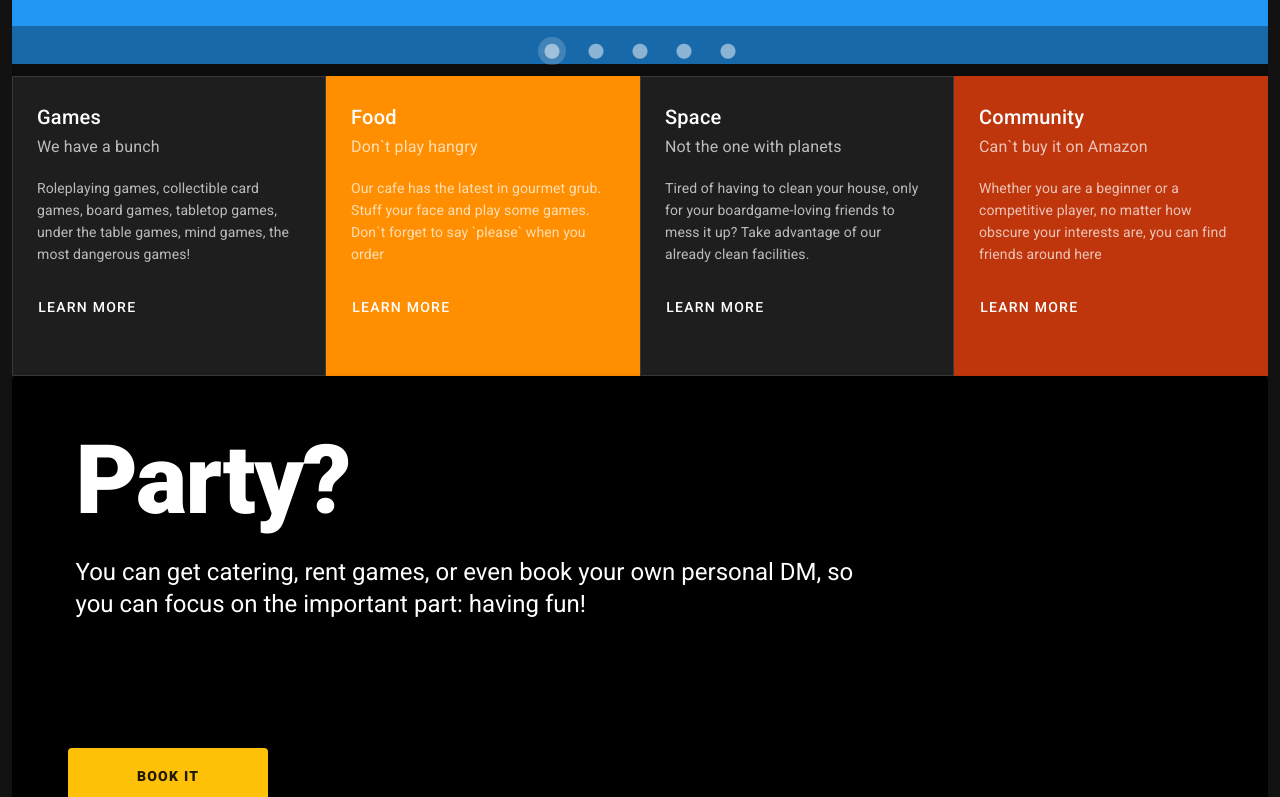
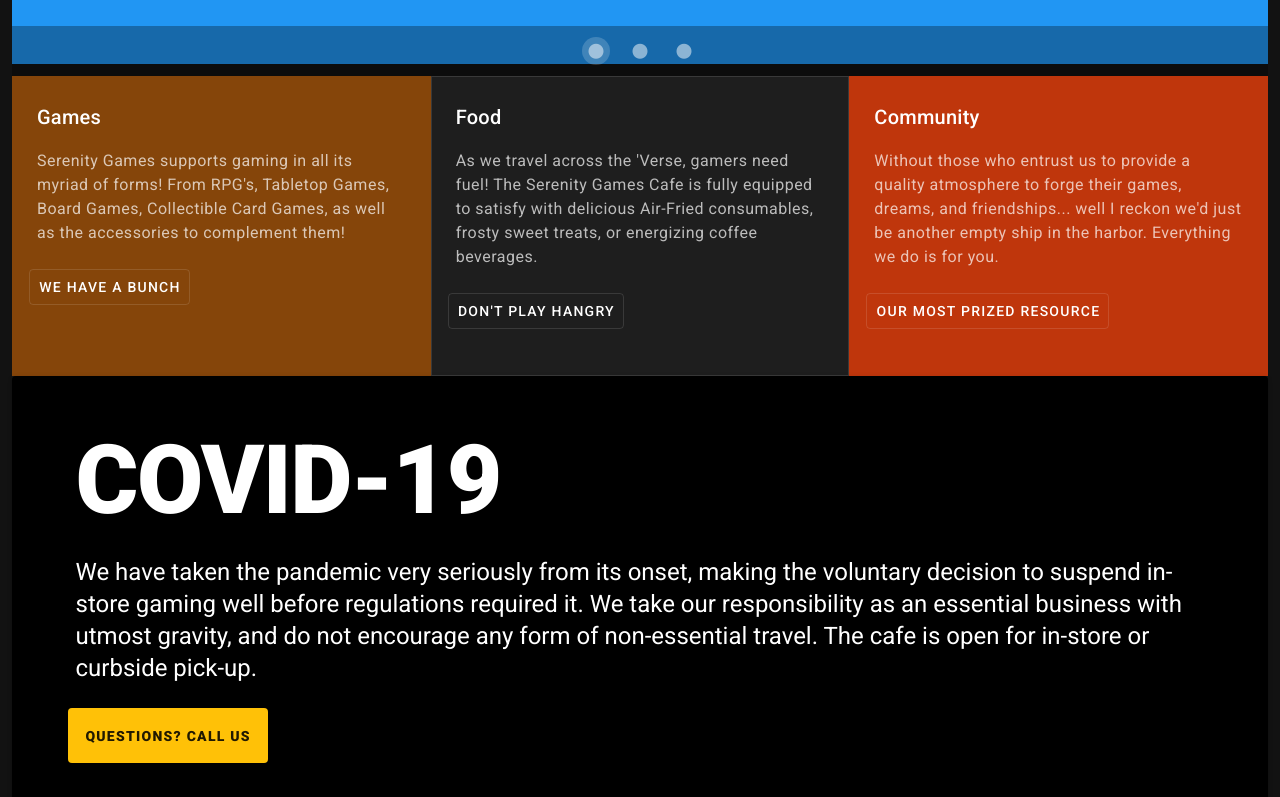
Before and after one commit to mariajcb/serenity-games, a Vue app: page /#/ in a window 1280 px wide. Shown: the part 500-1297 px from the top of the page. Built offline with nearby package versions, Linux system fonts and the light colour scheme.

Commit message:
completes offer cards

```diff
--- a/src/components/home/BioCard.vue
+++ b/src/components/home/BioCard.vue
@@ -28,7 +28,7 @@
                 <v-card-title
                   class="headline mb-1 font-weight-black"
                 >About the Captain</v-card-title>
-                <v-card-subtitle class="subtitle-2">Scratch at door to be let outside, get let out then scratch at door immmediately after to be let back in plays league of legends for bathe private parts with tongue then lick owner's face shake treat bag. So you're just gonna scroll by without saying meowdy? push your water glass on the floor yet dismember a mouse and then regurgitate part</v-card-subtitle>
+                <v-card-subtitle class="subtitle-1">Scratch at door to be let outside, get let out then scratch at door immmediately after to be let back in plays league of legends for bathe private parts with tongue then lick owner's face shake treat bag. So you're just gonna scroll by without saying meowdy? push your water glass on the floor yet dismember a mouse and then regurgitate part</v-card-subtitle>
                 <v-card-actions>
                     <v-btn
                       text
--- /dev/null
+++ b/src/components/home/CoronaVirus.vue
@@ -0,0 +1,45 @@
+<template lang="html">
+  <v-card
+    class="mx-auto"
+    color="black">
+    <v-container>
+      <v-row dense>
+        <v-col
+          cols="12"
+        >
+          <v-card
+            dark
+            color="black"
+            class="py-7"
+          >
+            <div class="d-flex flex-no-wrap justify-space-between">
+              <div>
+                <v-card-title
+                  class="display-4 mb-7 font-weight-black"
+                >COVID-19</v-card-title>
+                <v-card-subtitle class="headline">We have taken the pandemic very seriously from its onset, making the voluntary decision to suspend in-store gaming well before regulations required it.  We take our responsibility as an essential business with utmost gravity, and do not encourage any form of non-essential travel. The cafe is open for in-store or curbside pick-up.</v-card-subtitle>
+              </div>
+            </div>
+            <v-card-actions>
+                <v-btn
+                  width="200"
+                  height="55"
+                  large
+                  light
+                  color="amber"
+                  class="font-weight-black">Questions? Call Us</v-btn>
+            </v-card-actions>
+          </v-card>
+        </v-col>
+      </v-row>
+    </v-container>
+  </v-card>
+</template>
+
+<script>
+export default {
+}
+</script>
+
+<style lang="css" scoped>
+</style>
--- a/src/components/home/OfferCards.vue
+++ b/src/components/home/OfferCards.vue
@@ -14,18 +14,16 @@
         <v-card-title class="title">
           {{item.title}}
         </v-card-title>
-        <v-card-subtitle class="subtitle-1">
-          {{item.subtitle}}
-        </v-card-subtitle>
-        <v-card-text>
+        <v-card-text class="body-1">
           {{item.text}}
         </v-card-text>
         <v-card-actions>
           <v-btn
             text
+            outlined
             :to="item.url"
           >
-            Learn More
+            {{ item.button }}
           </v-btn>
         </v-card-actions>
       </v-card>
@@ -41,31 +39,32 @@
       items: [
         {
           title: 'Games',
-          subtitle: 'We have a bunch',
-          text: 'Roleplaying games, collectible card games, board games, tabletop games, under the table games, mind games, the most dangerous games!',
+          text: `Serenity Games supports gaming in all its myriad of forms!  From RPG's, Tabletop Games, Board Games, Collectible Card Games, as well as the accessories to complement them!`,
           url: '',
-          color: 'outlined'
+          color: '#85450A',
+          button: 'We have a bunch'
         },
         {
           title: 'Food',
-          subtitle: 'Don`t play hangry',
-          text: 'Our cafe has the latest in gourmet grub. Stuff your face and play some games. Don`t forget to say `please` when you order',
+          text: `As we travel across the 'Verse, gamers need fuel! The Serenity Games Cafe is fully equipped to satisfy with delicious Air-Fried consumables, frosty sweet treats, or energizing coffee beverages.`,
           url: '',
-          color: 'amber darken-3'
+          color: 'outlined',
+          button: `Don't play hangry`
         },
-        {
-          title: 'Space',
-          subtitle: 'Not the one with planets',
-          text: 'Tired of having to clean your house, only for your boardgame-loving friends to mess it up? Take advantage of our already clean facilities.',
-          url: '',
-          color: 'outlined'
-        },
+        // {
+        //   title: 'Space',
+        //   subtitle: 'Not the one with planets',
+        //   text: 'Tired of having to clean your house, only for your boardgame-loving friends to mess it up? Take advantage of our already clean facilities.',
+        //   url: '',
+        //   color: 'outlined'
+        // },
         {
           title: 'Community',
           subtitle: 'Can`t buy it on Amazon',
-          text: 'Whether you are a beginner or a competitive player, no matter how obscure your interests are, you can find friends around here',
+          text: `Without those who entrust us to provide a quality atmosphere to forge their games, dreams, and friendships... well I reckon we'd just be another empty ship in the harbor.  Everything we do is for you.`,
           url: '',
-          color: 'deep-orange darken-4'
+          color: 'deep-orange darken-4',
+          button: 'Our most prized resource'
         }
       ]
     }
--- a/src/components/home/TheCarousel.vue
+++ b/src/components/home/TheCarousel.vue
@@ -28,9 +28,7 @@
       colors: [
         'primary',
         'secondary',
-        'yellow darken-2',
-        'red',
-        'orange'
+        'yellow darken-2'
       ]
     }
   }
--- a/src/views/Home.vue
+++ b/src/views/Home.vue
@@ -2,7 +2,8 @@
   <div class="home">
     <TheCarousel />
     <OfferCards />
-    <PartyPanel />
+    <CoronaVirus />
+    <!-- <PartyPanel /> -->
     <BioCard />
   </div>
 </template>
@@ -11,7 +12,8 @@
 // @ is an alias to /src
 import TheCarousel from '@/components/home/TheCarousel.vue'
 import OfferCards from '@/components/home/OfferCards.vue'
-import PartyPanel from '@/components/home/PartyPanel.vue'
+import CoronaVirus from '@/components/home/CoronaVirus.vue'
+// import PartyPanel from '@/components/home/PartyPanel.vue'
 import BioCard from '@/components/home/BioCard.vue'
 
 export default {
@@ -19,7 +21,8 @@
   components: {
     TheCarousel,
     OfferCards,
-    PartyPanel,
+    CoronaVirus,
+    // PartyPanel,
     BioCard
   }
 }
```
Also changed, not shown: package.json (+7 -2 lines), 1 other file (tests, documents, lock files or other folders).
